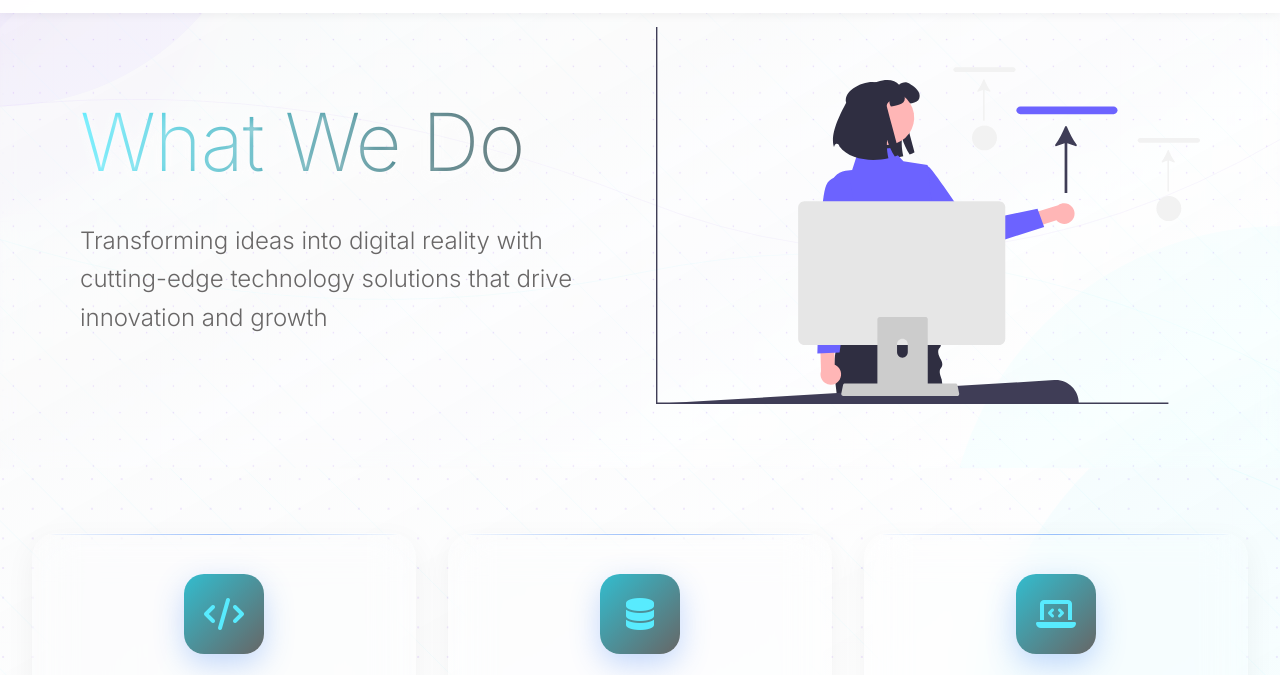
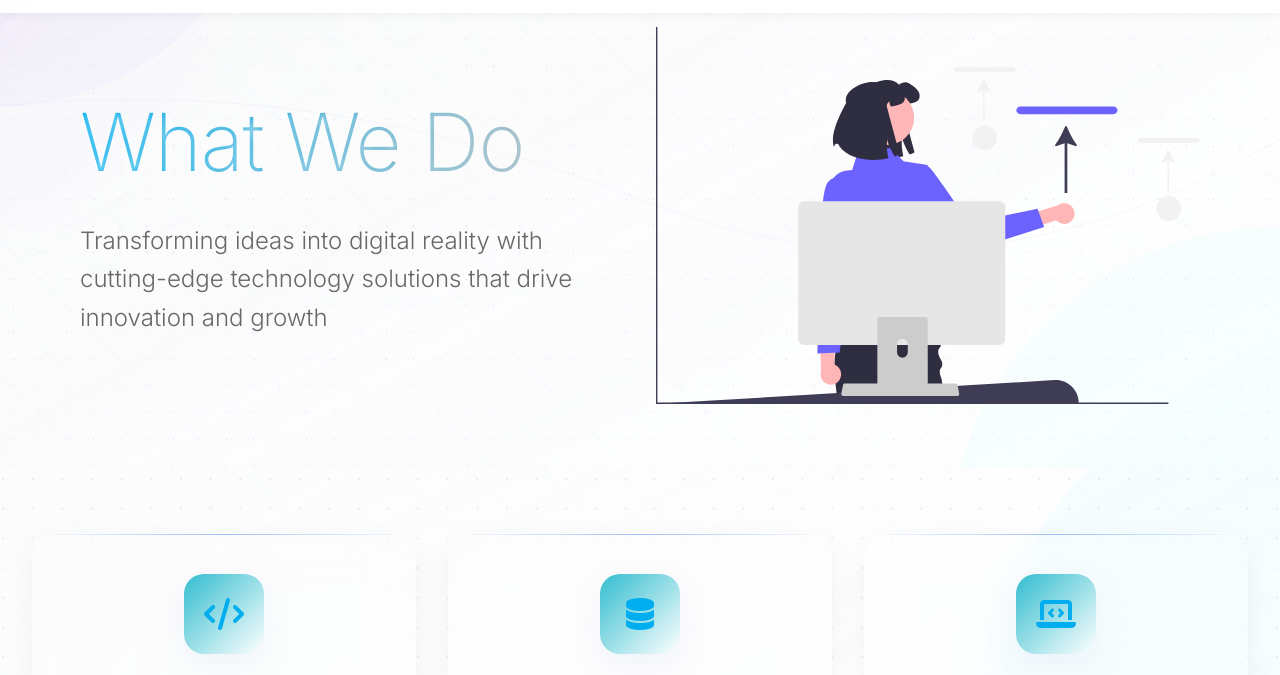
Before and after one commit to FJHTech/fjh, a plain HTML site: page what-we-do.html in a window 1280 px wide. Shown: the part 69-744 px from the top of the page. Drawn offline with Linux system fonts and the light colour scheme.

Commit message:
color coded updated

```diff
--- a/css/style.css
+++ b/css/style.css
@@ -8,8 +8,8 @@
 
 :root {
     /* Color Palette */
-    --primary-color: #58ebfe;      /* Vibrant purple */
-    --secondary-color: #333333;    /* Bright cyan */
+    --primary-color: #00AEEF;      /* Vibrant purple */
+    --secondary-color: #B3B3B3;    /* Bright cyan */
     --accent-color: #a97d70;       /* Vibrant orange */
     --light-color: #ffffff;        /* Pure white */
     --dark-color: #121212;         /* Near black */
--- a/css/what-we-do.css
+++ b/css/what-we-do.css
@@ -83,7 +83,7 @@
 .service-icon {
     width: 80px;
     height: 80px;
-    background: linear-gradient(135deg, #32bdcf, rgb(103, 102, 102));
+    background: linear-gradient(135deg, #32bdcf, rgb(255, 255, 255));
     border-radius: 20px;
     display: flex;
     align-items: center;
@@ -91,7 +91,7 @@
     margin-bottom: 1.5rem;
     font-size: 2rem;
     color: white;
-    box-shadow: 0 10px 30px rgba(59, 130, 246, 0.3);
+    box-shadow: 0 10px 30px rgba(212, 223, 241, 0.3);
 }
 
 .service-title {
```
